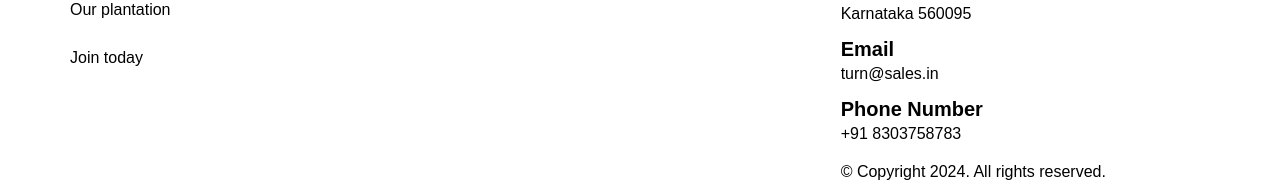
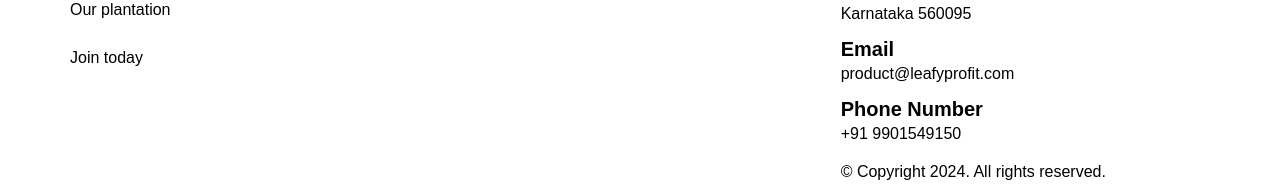
Before and after one commit to betting-movie/nextjs-frontend, a Next.js app: page /category in a window 1280 px wide. Shown: the part 689-885 px from the top of the page. Built offline with nearby package versions, Linux system fonts and the light colour scheme.

Commit message:
Added changes for footer

```diff
--- a/src/modules/Layout/Footer.jsx
+++ b/src/modules/Layout/Footer.jsx
@@ -226,7 +226,7 @@
                     className="sub-data"
                     sx={{ marginTop: { xs: "-10px" } }}
                   >
-                    {"turn@sales.in"}
+                    {"product@leafyprofit.com"}
                   </Typography>
                 }
               />
@@ -241,7 +241,7 @@
                     className="sub-data"
                     sx={{ marginTop: { xs: "-10px" } }}
                   >
-                    {"+91 8303758783"}
+                    {"+91 9901549150"}
                   </Typography>
                 }
               />
```
